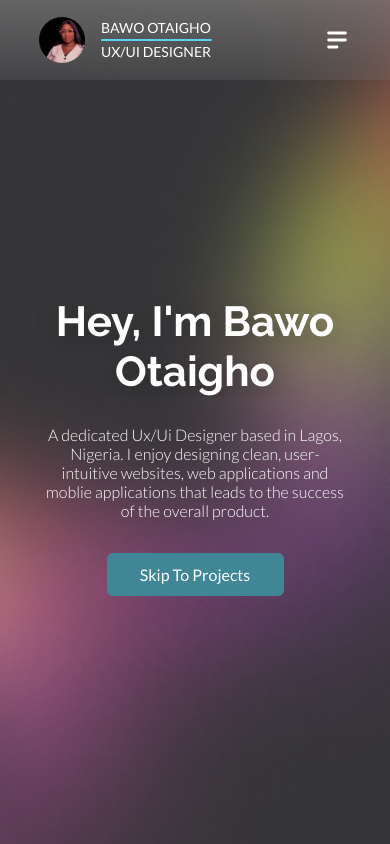
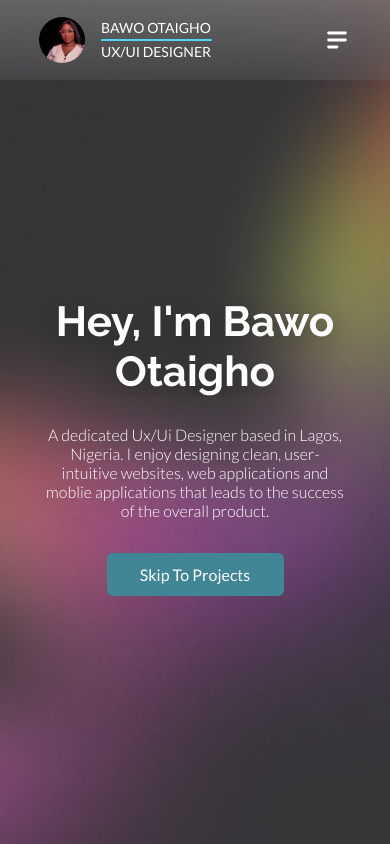
Before and after one commit to kazdevs/bawo-otaigho-portfolio, a React (Create React App) app: page / in a window 390 px wide. Shown: the top 844 px of the page. Built offline with nearby package versions, Linux system fonts and the light colour scheme.

Commit message:
navbar to respond onclick and increased width of project detail on mobile

```diff
--- a/src/Pages/home/home.css
+++ b/src/Pages/home/home.css
@@ -3,15 +3,15 @@
   background-position: center center;
   background-repeat: no-repeat;
   background-size: cover;
-  overflow-x: hidden;
+  /* overflow-x: hidden; */
 }
 
 @media screen and (max-width: 1024px) {
   .gradient__bg {
-    background: url(../../assets/iPhone\ 13\ mini\ -\ 5.png);
+    background: url(../../assets/iPhone\ 13.png);
     background-position: center center;
     background-repeat: no-repeat;
     background-size: cover;
-    overflow-x: hidden;
+    /* overflow-x: hidden; */
   }
 }
--- a/src/components/project/project.css
+++ b/src/components/project/project.css
@@ -94,8 +94,12 @@
 }
 
 @media screen and (max-width: 1024px) {
+  .project {
+    /* border: 2px solid green; */
+    width: 100%;
+  }
   .project__item {
-    width: 95%;
+    width: 100%;
     height: auto;
     flex-direction: column;
     padding: 30px 0;
@@ -140,6 +144,7 @@
     height: 211px;
   }
   .project__details {
+    /* border: 2px solid red; */
     width: 95%;
     align-items: center;
     text-align: center;
--- a/src/sections/navbar/Navbar.jsx
+++ b/src/sections/navbar/Navbar.jsx
@@ -69,7 +69,12 @@ const Navbar = () => {
               <div className='hamburger__navbar-menu_container-links'>
                 {data.map((item) => (
                   <li key={item.id}>
-                    <Link to={`/${item.link}`}>{item.title}</Link>
+                    <Link
+                      onClick={() => setToggleMenu(false)}
+                      to={`/${item.link}`}
+                    >
+                      {item.title}
+                    </Link>
                   </li>
                 ))}
               </div>
```
Also changed, not shown: src/assets/iPhone 13 mini.png (added), src/assets/iPhone 13.png (added).
